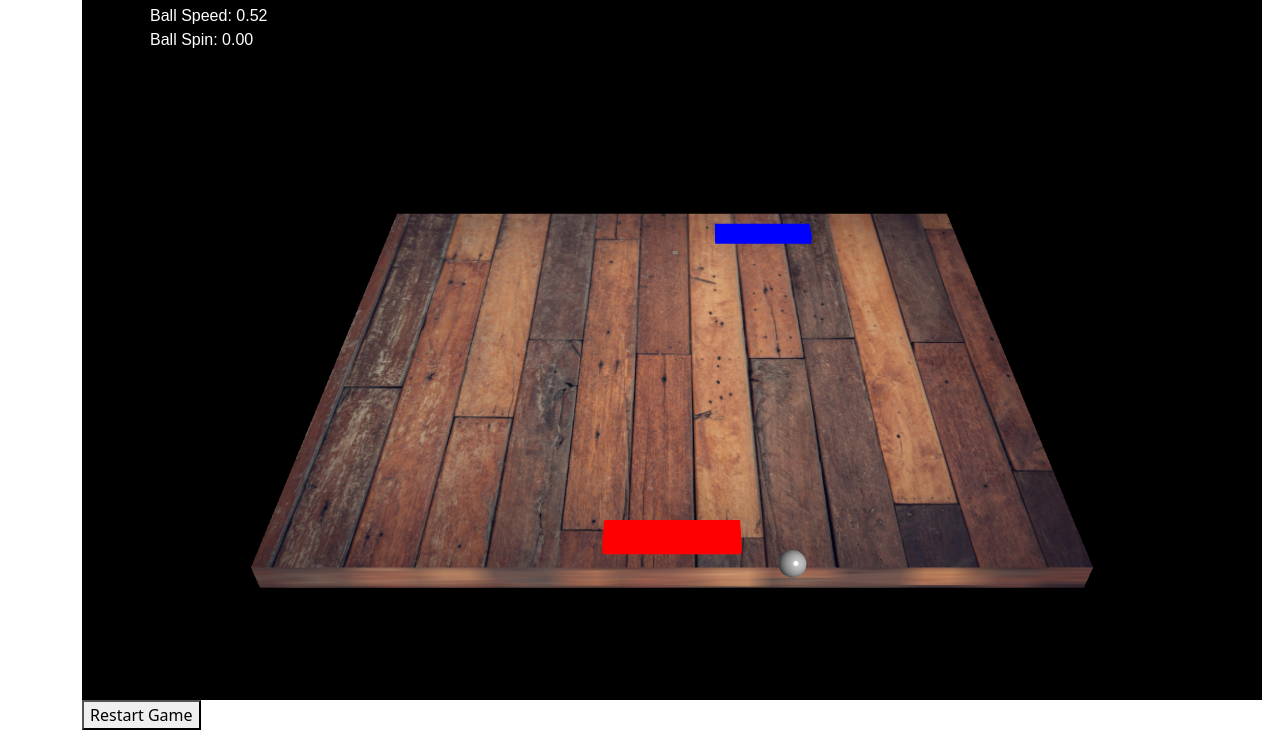
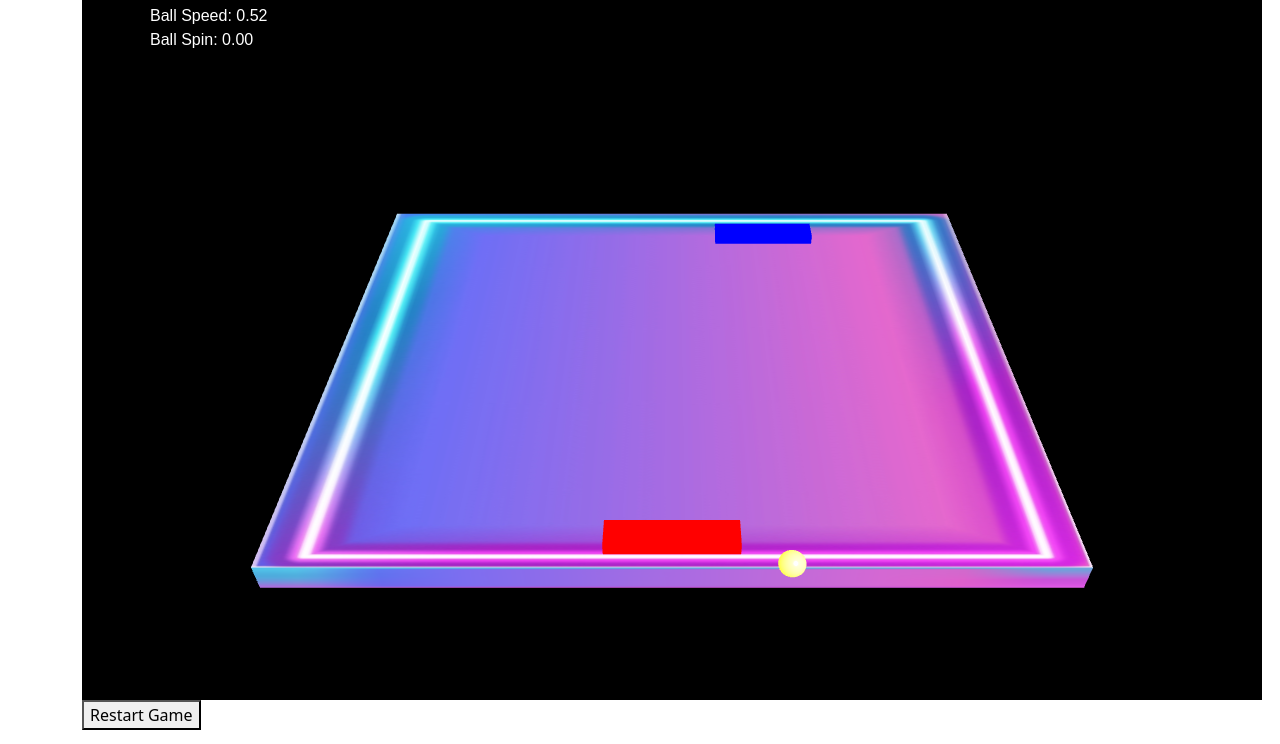
Before and after one commit to Efeblk/transcendence, a Django app: page /play/ in a window 1280 px wide. Shown: the part 56-800 px from the top of the page. Run offline with Django 5.2, Linux system fonts and the light colour scheme.

Commit message:
neon ball

```diff
--- a/django/game/static/game/ball.js
+++ b/django/game/static/game/ball.js
@@ -1,8 +1,17 @@
 class Ball {
     constructor(scene) {
-        const { size, color, metalness, roughness } = gameConfig.ball;
+        const { size, metalness, roughness } = gameConfig.ball;
         this.geometry = new THREE.SphereGeometry(size, 32, 32);
-        this.material = new THREE.MeshStandardMaterial({ color: color, metalness: metalness, roughness: roughness });
+
+        // Neon-like emissive material
+        this.material = new THREE.MeshStandardMaterial({
+            color: 0xffffff,
+            emissive: 0x0000ff,  // Initial emissive color
+            metalness: metalness,
+            roughness: roughness,
+            emissiveIntensity: 1 // Emissive intensity for glowing effect
+        });
+
         this.mesh = new THREE.Mesh(this.geometry, this.material);
         this.mesh.position.set(0, gameConfig.paddle.positionY, 0);  // Start the ball at the same Y as the paddle
         scene.add(this.mesh);
@@ -11,6 +20,9 @@ class Ball {
         this.direction = { x: 0.02, z: 0.05 };  // Initial direction of the ball
         this.spin = 0;  // Introduce a spin property
         this.maxSpeed = 1;  // Set a maximum speed to avoid excessive speed
+
+        this.colorChangeSpeed = 0.02;  // Speed of color change
+        this.colorOffset = 0;  // Offset for color oscillation
     }
 
     applySpin(amount) {
@@ -30,6 +42,15 @@ class Ball {
         // Update ball position
         this.mesh.position.x += this.direction.x * this.speed;
         this.mesh.position.z += this.direction.z * this.speed;
+
+        this.colorOffset += this.colorChangeSpeed;
+
+        // Keep red and green higher, and blue low to avoid grey
+        const r = Math.sin(this.colorOffset) * 0.3 + 0.7;  // Oscillate between 0.7 and 1 for red
+        const g = Math.sin(this.colorOffset + Math.PI / 4) * 0.3 + 0.7;  // Oscillate between 0.7 and 1 for green
+        const b = Math.sin(this.colorOffset + Math.PI / 2) * 0.1 + 0.1;  // Keep blue very low
+
+        this.material.emissive.setRGB(r, g, b);
 
         // Bounce off the side walls
         if (this.mesh.position.x > 4.5 || this.mesh.position.x < -4.5) {
--- a/django/game/templates/game/game.html
+++ b/django/game/templates/game/game.html
@@ -22,7 +22,7 @@
 <script src="{% static 'game/ball.js' %}"></script>
 <script src="{% static 'game/game.js' %}"></script>
 <script>
-    const texturePath = "{% static 'game/textures/wood.jpg' %}";
+    const texturePath = "{% static 'game/textures/table.jpg' %}";
 
     const game = new Game(texturePath);
     game.start();
```
Also changed, not shown: django/game/static/game/game.js (line endings or trailing spaces), django/game/static/game/textures/table.jpg (added).
